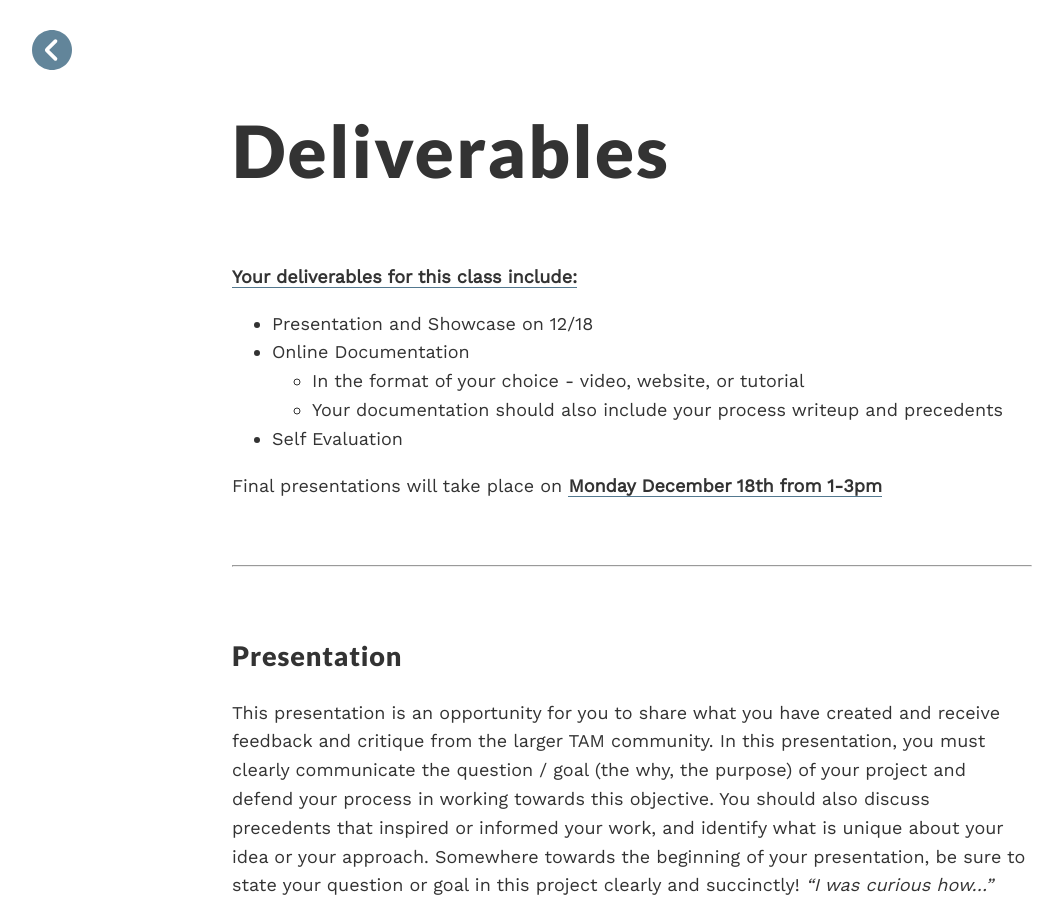
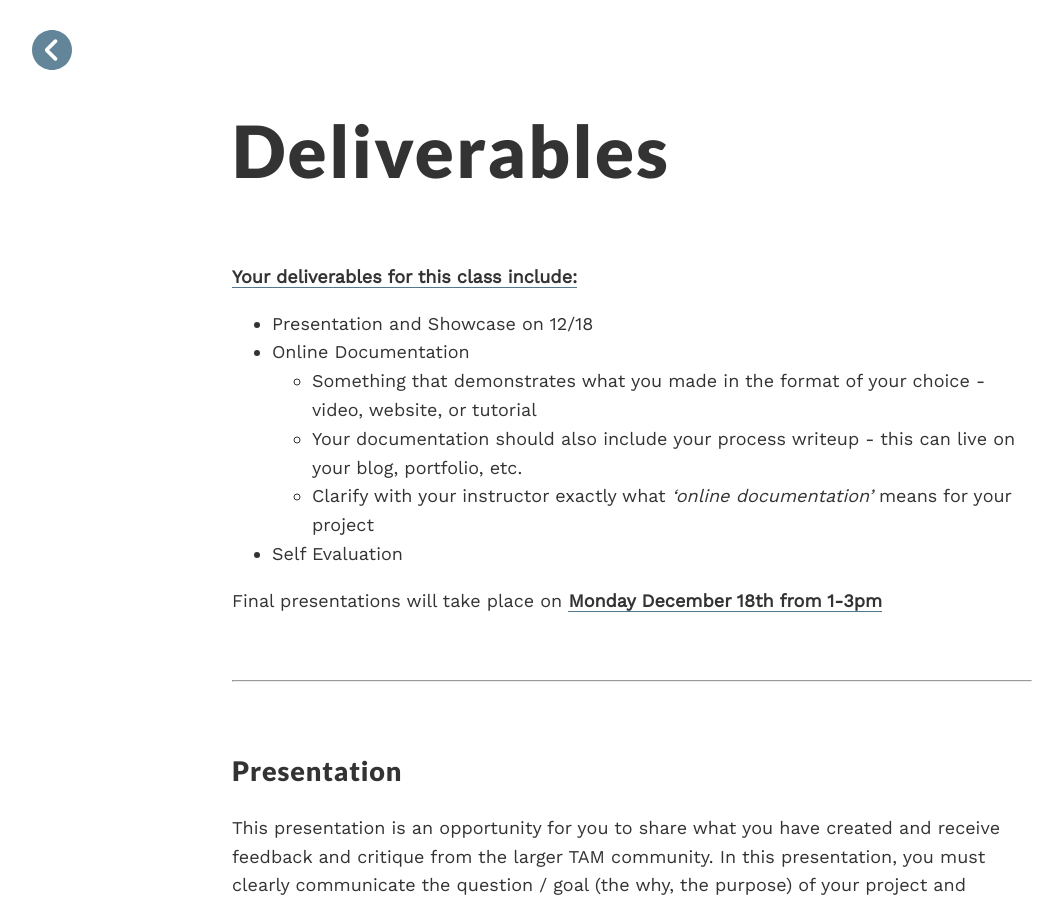
Before and after one commit to coloringchaos/capstone-f17, a Jekyll site: the page built from otherpages/deliverables.md, in a window 1280 px wide and 900 px high. Shown: the whole window, without its empty margins (8-1071 px from the left). Built offline with Jekyll 4.4.1, drawn with Linux system fonts in a browser that asks for light colours.

Commit message:
deliverables

```diff
--- a/otherpages/deliverables.md
+++ b/otherpages/deliverables.md
@@ -8,8 +8,9 @@ permalink: /deliverables
 
 + Presentation and Showcase on 12/18
 + Online Documentation
-	+ In the format of your choice - video, website, or tutorial
-	+ Your documentation should also include your process writeup and precedents
+	+ Something that demonstrates what you made in the format of your choice - video, website, or tutorial
+	+ Your documentation should also include your process writeup - this can live on your blog, portfolio, etc.
+	+ Clarify with your instructor exactly what *'online documentation'* means for your project
 + Self Evaluation
 
 Final presentations will take place on <span class="underlined">**Monday December 18th from 1-3pm**</span>
```
